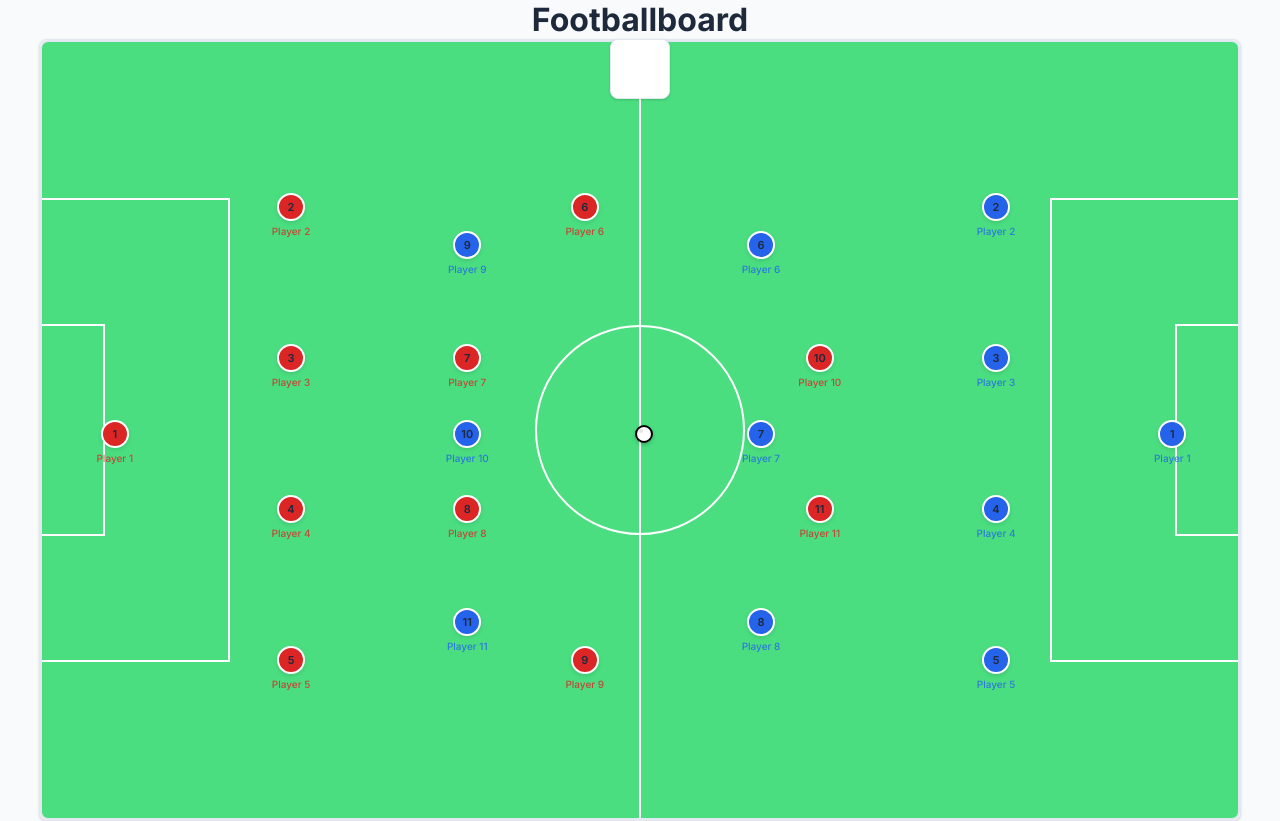
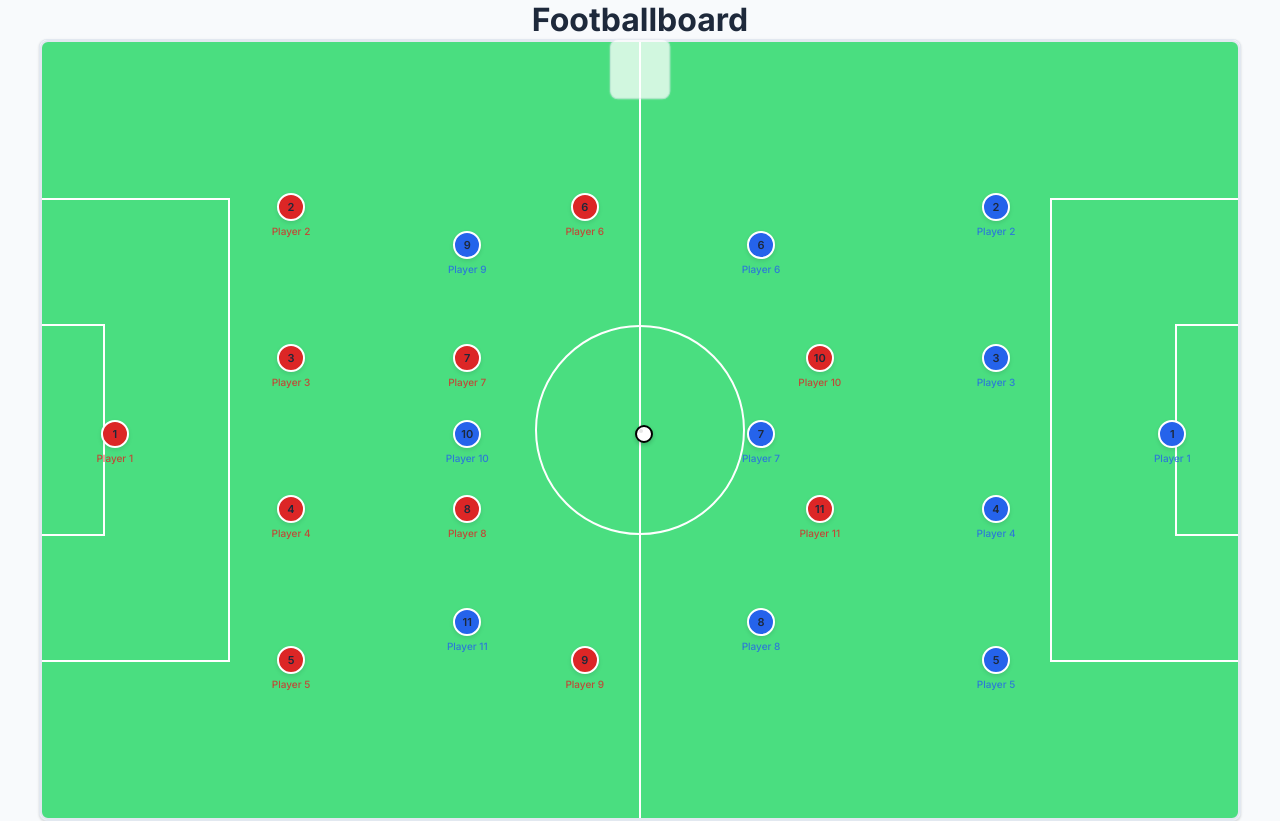
Before and after one commit to kaimrdth/Football-Board, a React (Vite) app: page / in a window 1280 px wide. Built offline with nearby package versions, Linux system fonts and the light colour scheme.

Commit message:
update: 2025-08-04 20:55

```diff
--- a/src/components/Controls.tsx
+++ b/src/components/Controls.tsx
@@ -78,24 +78,46 @@ const Controls = React.memo(() => {
       {/* Compact Controls Toggle */}
       <div
         className={`neo-brutalist-panel transition-all duration-300 ease-in-out ${
-          isExpanded ? 'bg-white/95 backdrop-blur-md' : 'bg-white/20 backdrop-blur-sm border-white/30'
-        }`}
+          isExpanded
+            ? 'bg-white/95 backdrop-blur-md border-white/50'
+            : 'bg-white/5 backdrop-blur-sm border-white/20 hover:bg-white/10 hover:border-white/30'
+        } ${!isExpanded ? 'animate-pulse-subtle' : ''}`}
         style={{
           width: isExpanded ? '320px' : '60px',
           height: isExpanded ? 'auto' : '60px',
-          willChange: 'width, height'
+          willChange: 'width, height',
+          boxShadow: isExpanded
+            ? '0 4px 6px -1px rgba(0, 0, 0, 0.1), 0 2px 4px -1px rgba(0, 0, 0, 0.06)'
+            : '0 0 0 1px rgba(255, 255, 255, 0.1), 0 0 8px rgba(255, 255, 255, 0.05)'
         }}
         onMouseEnter={handleMouseEnter}
         onMouseLeave={handleMouseLeave}
       >
         {/* Toggle Button */}
-        <div className="flex items-center justify-center p-4">
+        <div className="flex items-center justify-center p-4 relative group">
           <div className="w-6 h-6 flex items-center justify-center">
-            <svg className={`w-5 h-5 ${isExpanded ? 'text-gray-600' : 'text-gray-800'}`} fill="none" stroke="currentColor" viewBox="0 0 24 24">
-              <path strokeLinecap="round" strokeLinejoin="round" strokeWidth={2} d="M12 6V4m0 2a2 2 0 100 4m0-4a2 2 0 110 4m-6 8a2 2 0 100-4m0 4a2 2 0 100 4m0-4v2m0-6V4m6 6v10m6-2a2 2 0 100-4m0 4a2 2 0 100 4m0-4v2m0-6V4" />
+            <svg
+              className={`w-5 h-5 transition-colors duration-200 ${
+                isExpanded ? 'text-gray-600' : 'text-white drop-shadow-md'
+              }`}
+              fill="none"
+              stroke="currentColor"
+              viewBox="0 0 24 24"
+            >
+              <path strokeLinecap="round" strokeLinejoin="round" strokeWidth={2.5} d="M12 6V4m0 2a2 2 0 100 4m0-4a2 2 0 110 4m-6 8a2 2 0 100-4m0 4a2 2 0 100 4m0-4v2m0-6V4m6 6v10m6-2a2 2 0 100-4m0 4a2 2 0 100 4m0-4v2m0-6V4" />
             </svg>
           </div>
           {isExpanded && <span className="ml-2 text-sm font-medium text-gray-700">Controls</span>}
+
+          {/* Subtle tooltip hint for collapsed state */}
+          {!isExpanded && (
+            <div className="absolute -bottom-8 left-1/2 transform -translate-x-1/2 opacity-0 group-hover:opacity-70 transition-opacity duration-200 pointer-events-none">
+              <div className="bg-black/80 text-white text-xs px-2 py-1 rounded whitespace-nowrap backdrop-blur-sm">
+                Controls
+              </div>
+              <div className="absolute top-0 left-1/2 transform -translate-x-1/2 -translate-y-full border-4 border-transparent border-b-black/80"></div>
+            </div>
+          )}
         </div>
 
         {/* Expanded Content */}
--- a/src/index.css
+++ b/src/index.css
@@ -153,6 +153,21 @@
     animation: scan 2s linear infinite;
   }
 
+  .animate-pulse-subtle {
+    animation: pulse-subtle 3s ease-in-out infinite;
+  }
+
+  @keyframes pulse-subtle {
+    0%, 100% {
+      opacity: 0.7;
+      transform: scale(1);
+    }
+    50% {
+      opacity: 0.9;
+      transform: scale(1.02);
+    }
+  }
+
 }
 
 @layer utilities {
```
